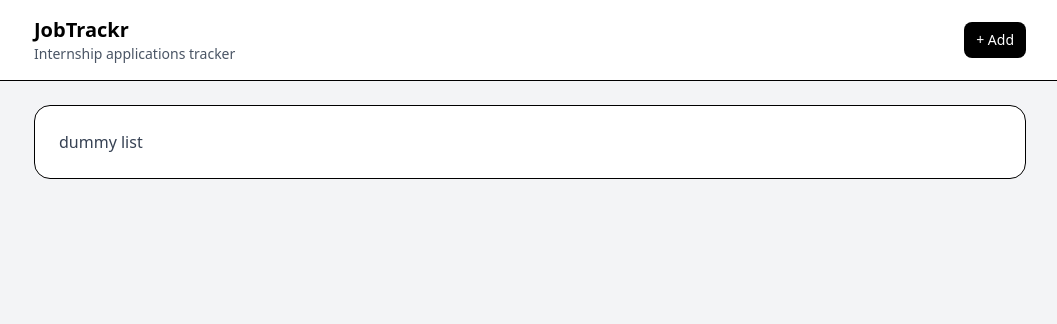
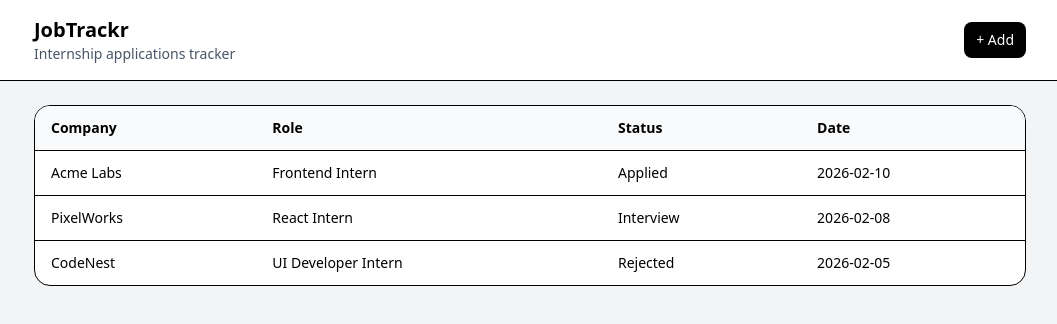
Before and after one commit to NishuSingh-12/jobtracker, a React (Vite) app: page / in a window 1280 px wide. Shown: the top 324 px of the page, without its empty margins (110-1167 px from the left). Built offline with nearby package versions, Linux system fonts and the light colour scheme.

Commit message:
display applications list

```diff
--- a/src/App.jsx
+++ b/src/App.jsx
@@ -1,13 +1,13 @@
+import ApplicationList from "./components/ApplicationList";
 import Header from "./components/Header";
+import { seedApplications } from "./data/seed";
 
 function App() {
   return (
     <div className="min-h-screen bg-gray-100">
       <Header />
       <main className="mx-auto max-w-5xl px-4 py-6">
-        <div className="rounded-2xl border bg-white p-6">
-          <p className="text-gray-700">dummy list</p>
-        </div>
+        <ApplicationList applications={seedApplications} />
       </main>
     </div>
   );
--- /dev/null
+++ b/src/components/ApplicationList.jsx
@@ -0,0 +1,35 @@
+function ApplicationList({ applications }) {
+  if (applications.length === 0) {
+    return (
+      <div className="rounded-2xl border bg-white p-6 text-center">
+        <p className="text-gray-600">No applications yet.</p>
+      </div>
+    );
+  }
+  return (
+    <div className="rounded-2xl border bg-white overflow-hidden">
+      <table className="w-full text-sm">
+        <thead className="bg-gray-50 border-b">
+          <tr>
+            <th className="px-4 py-3 text-left">Company</th>
+            <th className="px-4 py-3 text-left">Role</th>
+            <th className="px-4 py-3 text-left">Status</th>
+            <th className="px-4 py-3 text-left">Date</th>
+          </tr>
+        </thead>
+        <tbody>
+          {applications.map((app) => (
+            <tr key={app.id} className="border-b last:border-none">
+              <td className="px-4 py-3 font-medium">{app.company}</td>
+              <td className="px-4 py-3">{app.role}</td>
+              <td className="px-4 py-3">{app.status}</td>
+              <td className="px-4 py-3">{app.date}</td>
+            </tr>
+          ))}
+        </tbody>
+      </table>
+    </div>
+  );
+}
+
+export default ApplicationList;
--- /dev/null
+++ b/src/data/seed.js
@@ -0,0 +1,23 @@
+export const seedApplications = [
+  {
+    id: 1,
+    company: "Acme Labs",
+    role: "Frontend Intern",
+    status: "Applied",
+    date: "2026-02-10",
+  },
+  {
+    id: 2,
+    company: "PixelWorks",
+    role: "React Intern",
+    status: "Interview",
+    date: "2026-02-08",
+  },
+  {
+    id: 3,
+    company: "CodeNest",
+    role: "UI Developer Intern",
+    status: "Rejected",
+    date: "2026-02-05",
+  },
+];
```
